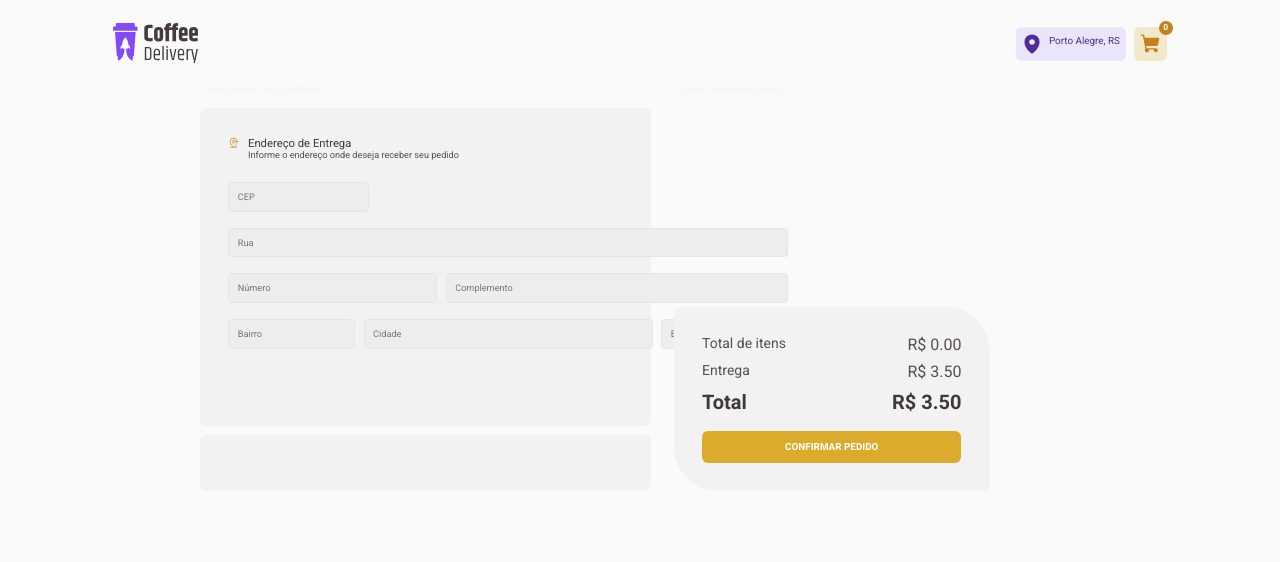
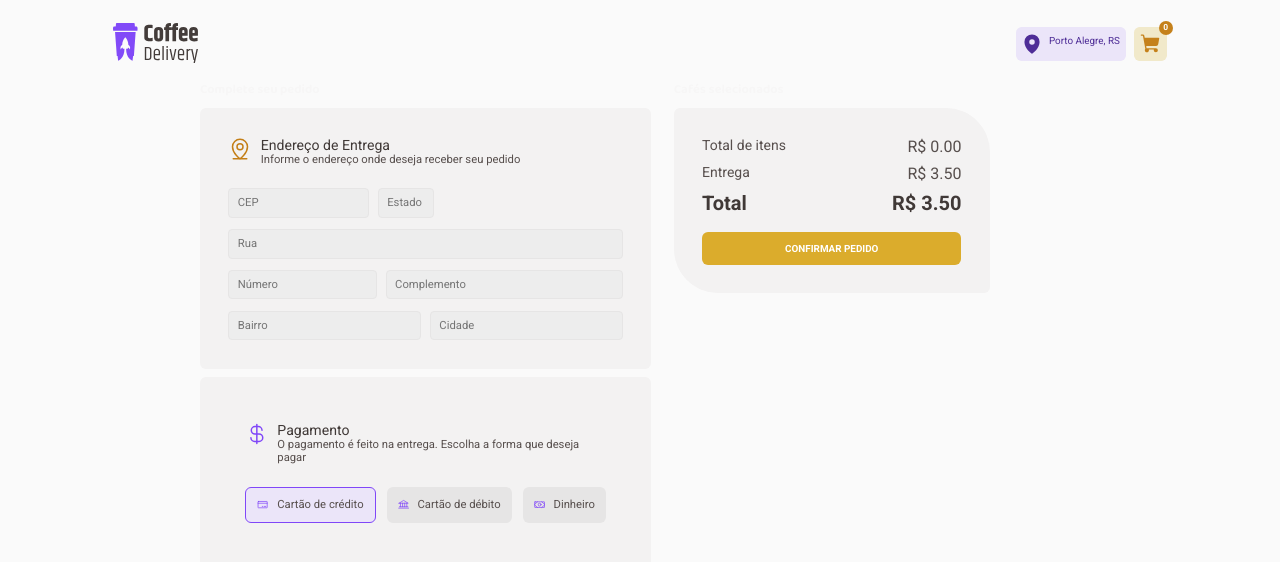
Before and after one commit to ExiledSpirit/coffee-delivery, a React (Vite) app: page /checkout in a window 1280 px wide. Shown: the top 562 px of the page. Built offline with nearby package versions, Linux system fonts and the light colour scheme.

Commit message:
Finalizando formulário de pagamento

```diff
--- a/src/pages/Checkout/components/FillAddressForm/index.tsx
+++ b/src/pages/Checkout/components/FillAddressForm/index.tsx
@@ -23,7 +23,7 @@ export function FillAddressForm() {
   return (
     <Container>
       <Header>
-        <MapPinLine />
+        <MapPinLine size={24} />
         <HeaderInfo>
           <HeaderTitle>Endereço de Entrega</HeaderTitle>
           <HeaderSubtitle>
@@ -32,7 +32,14 @@ export function FillAddressForm() {
         </HeaderInfo>
       </Header>
       <FormContainer>
-        <CepInput id="cep" placeholder="CEP" {...register('cep')}></CepInput>
+        <InputRow>
+          <CepInput id="cep" placeholder="CEP" {...register('cep')}></CepInput>
+          <EstadoInput
+            id="estado"
+            placeholder="Estado"
+            {...register('estado')}
+          />
+        </InputRow>
         <RuaInput id="rua" placeholder="Rua" {...register('rua')}></RuaInput>
         <InputRow>
           <NumeroInput
@@ -51,17 +58,12 @@ export function FillAddressForm() {
             id="bairro"
             placeholder="Bairro"
             {...register('bairro')}
-          ></BairroInput>
+          />
           <CidadeInput
             id="cidade"
             placeholder="Cidade"
             {...register('cidade')}
-          ></CidadeInput>
-          <EstadoInput
-            id="estado"
-            placeholder="Estado"
-            {...register('estado')}
-          ></EstadoInput>
+          />
         </InputRow>
       </FormContainer>
     </Container>
--- a/src/pages/Checkout/components/FillAddressForm/styles.ts
+++ b/src/pages/Checkout/components/FillAddressForm/styles.ts
@@ -25,7 +25,7 @@ export const HeaderInfo = styled.div`
 
 export const HeaderTitle = styled.h1`
   font-weight: 400;
-  font-size: 1rem;
+  font-size: 1.25rem;
   color: ${(props) => props.theme['base-subtitle']};
 `
 
@@ -33,37 +33,30 @@ export const HeaderSubtitle = styled.h2`
   font-weight: 400;
   font-size: 1rem;
   color: ${(props) => props.theme['base-text']};
-  font-size: 0.8125rem;
 `
 
 export const FormContainer = styled.div`
   display: flex;
   flex-direction: column;
   align-items: flex-start;
-  padding: 0px;
-  gap: 16px;
-
-  width: 560px;
-  height: 216px;
+  padding: 0;
+  gap: 1rem;
+  width: 35rem;
 `
 
 const BaseInput = styled.input`
-  display: flex;
-  flex-direction: row;
-  align-items: center;
   padding: 0.75rem;
-  gap: 4px;
   height: 2.625rem;
   background: ${(props) => props.theme['base-input']};
   border: 1px solid ${(props) => props.theme['base-button']};
   border-radius: 4px;
-  font-size: 0.8125rem;
+  font-size: 1rem;
   font-weight: 400;
   color: ${(props) => props.theme['base-label']};
 `
 
 export const CepInput = styled(BaseInput)`
-  width 12.5rem;
+  width: 12.5rem;
 `
 
 export const RuaInput = styled(BaseInput)`
@@ -72,7 +65,9 @@ export const RuaInput = styled(BaseInput)`
 
 export const InputRow = styled.div`
   display: flex;
-  flex-direction: row;
+  flex-flow: row wrap;
+  flex-basis: 100%;
+  align-items: center;
   width: 100%;
   gap: 0.75rem;
 `
@@ -86,13 +81,13 @@ export const ComplementoInput = styled(BaseInput)`
 `
 
 export const BairroInput = styled(BaseInput)`
-  flex: 0.37;
+  flex: 1 1 0;
 `
 
 export const CidadeInput = styled(BaseInput)`
-  flex: 1;
+  flex: 1 1 0;
 `
 
 export const EstadoInput = styled(BaseInput)`
-  flex: 0.1;
+  width: 5rem;
 `
--- a/src/pages/Checkout/components/PaymentForm/index.tsx
+++ b/src/pages/Checkout/components/PaymentForm/index.tsx
@@ -0,0 +1,62 @@
+import { Bank, CreditCard, CurrencyDollar, Money } from 'phosphor-react'
+import {
+  Container,
+  FormHeader,
+  OptionsSelect,
+  PaymentOption,
+  Subtitle,
+  Title,
+  TitleContainer,
+} from './styles'
+import { PaymentMethodTypes } from '../..'
+
+export interface PaymentFormProps {
+  paymentMethod: PaymentMethodTypes
+  setPaymentMethod: (paymentMethod: PaymentMethodTypes) => void
+}
+
+export function PaymentForm({
+  paymentMethod,
+  setPaymentMethod,
+}: PaymentFormProps) {
+  function handleClickPaymentOption(paymentOption: PaymentMethodTypes) {
+    setPaymentMethod(paymentOption)
+  }
+
+  return (
+    <Container>
+      <FormHeader>
+        <CurrencyDollar size={24} />
+        <TitleContainer>
+          <Title>Pagamento</Title>
+          <Subtitle>
+            O pagamento é feito na entrega. Escolha a forma que deseja pagar
+          </Subtitle>
+        </TitleContainer>
+      </FormHeader>
+      <OptionsSelect>
+        <PaymentOption
+          onClick={() => handleClickPaymentOption('credito')}
+          selected={paymentMethod === 'credito'}
+        >
+          <CreditCard />
+          Cartão de crédito
+        </PaymentOption>
+        <PaymentOption
+          onClick={() => handleClickPaymentOption('debito')}
+          selected={paymentMethod === 'debito'}
+        >
+          <Bank />
+          Cartão de débito
+        </PaymentOption>
+        <PaymentOption
+          onClick={() => handleClickPaymentOption('dinheiro')}
+          selected={paymentMethod === 'dinheiro'}
+        >
+          <Money />
+          Dinheiro
+        </PaymentOption>
+      </OptionsSelect>
+    </Container>
+  )
+}
--- a/src/pages/Checkout/components/PaymentForm/styles.ts
+++ b/src/pages/Checkout/components/PaymentForm/styles.ts
@@ -0,0 +1,77 @@
+import styled from 'styled-components'
+
+export const Container = styled.div`
+  display: flex;
+  flex-direction: column;
+  padding: 1.5rem;
+  gap: 2rem;
+`
+
+export const FormHeader = styled.div`
+  display: flex;
+  flex-direction: row;
+  gap: 0.75rem;
+
+  svg {
+    color: ${(props) => props.theme.purple};
+  }
+`
+
+export const TitleContainer = styled.div`
+  display: flex;
+  flex-direction: column;
+  align-items: flex-start;
+  justify-content: center;
+`
+
+export const Title = styled.h1`
+  font-weight: 400;
+  font-size: 1.25rem;
+  color: ${(props) => props.theme['base-subtitle']};
+`
+
+export const Subtitle = styled.h2`
+  font-weight: 400;
+  font-size: 1rem;
+  color: ${(props) => props.theme['base-text']};
+`
+
+export const OptionsSelect = styled.div`
+  display: flex;
+  flex-direction: row;
+  justify-content: space-between;
+`
+
+export interface PaymentOptionProps {
+  selected: boolean
+}
+
+export const PaymentOption = styled.button<PaymentOptionProps>`
+  display: flex;
+  flex-direction: row;
+  align-items: center;
+  padding: 1rem;
+  gap: 0.75rem;
+  width: auto;
+  height: 3.25rem;
+  background: ${(props) => {
+    return props.selected
+      ? props.theme['purple-light']
+      : props.theme['base-button']
+  }};
+  border: ${(props) => {
+    return props.selected ? `1px solid ${props.theme.purple}` : 'none'
+  }};
+  color: ${(props) => props.theme['base-text']};
+  font-size: 1rem;
+  font-weight: 400;
+  border-radius: 6px;
+
+  &:hover {
+    cursor: pointer;
+  }
+
+  svg {
+    color: ${(props) => props.theme.purple};
+  }
+`
--- a/src/pages/Checkout/index.tsx
+++ b/src/pages/Checkout/index.tsx
@@ -18,6 +18,8 @@ import {
   FinalizarPedidoButton,
   Separator,
 } from './styles'
+import { PaymentForm } from './components/PaymentForm'
+import { useState } from 'react'
 
 const fillAddressFormValidationSchema = zod.object({
   cep: zod.string().min(1, 'Informe o CEP'),
@@ -30,8 +32,14 @@ const fillAddressFormValidationSchema = zod.object({
 })
 
 type FillAddressFormData = zod.infer<typeof fillAddressFormValidationSchema>
+
+export type PaymentMethodTypes = 'credito' | 'debito' | 'dinheiro'
+
 export function Checkout() {
   const { products, totalCost } = useCart()
+
+  const [paymentMethod, setPaymentMethod] =
+    useState<PaymentMethodTypes>('credito')
 
   const deliveryCost = 3.5
 
@@ -54,10 +62,15 @@ export function Checkout() {
         <CafezesSelecionadosText>Complete seu pedido</CafezesSelecionadosText>
         <CompletePedidoCard>
           <FormProvider {...fillAddressForm}>
-            <FillAddressForm></FillAddressForm>
+            <FillAddressForm />
           </FormProvider>
         </CompletePedidoCard>
-        <CompletePedidoCard></CompletePedidoCard>
+        <CompletePedidoCard>
+          <PaymentForm
+            paymentMethod={paymentMethod}
+            setPaymentMethod={setPaymentMethod}
+          />
+        </CompletePedidoCard>
       </CompletePedidoContainer>
       <CafezesSelecionadosContainer>
         <CafezesSelecionadosText>Cafés selecionados</CafezesSelecionadosText>
--- a/src/pages/Checkout/styles.ts
+++ b/src/pages/Checkout/styles.ts
@@ -13,7 +13,7 @@ export const BaseCard = styled.div`
 export const CafezesSelecionadosContainer = styled.div`
   display: flex;
   flex-direction: column;
-  justify-content: space-between;
+  gap: 0.75rem;
   width: 28rem;
 `
 
```
